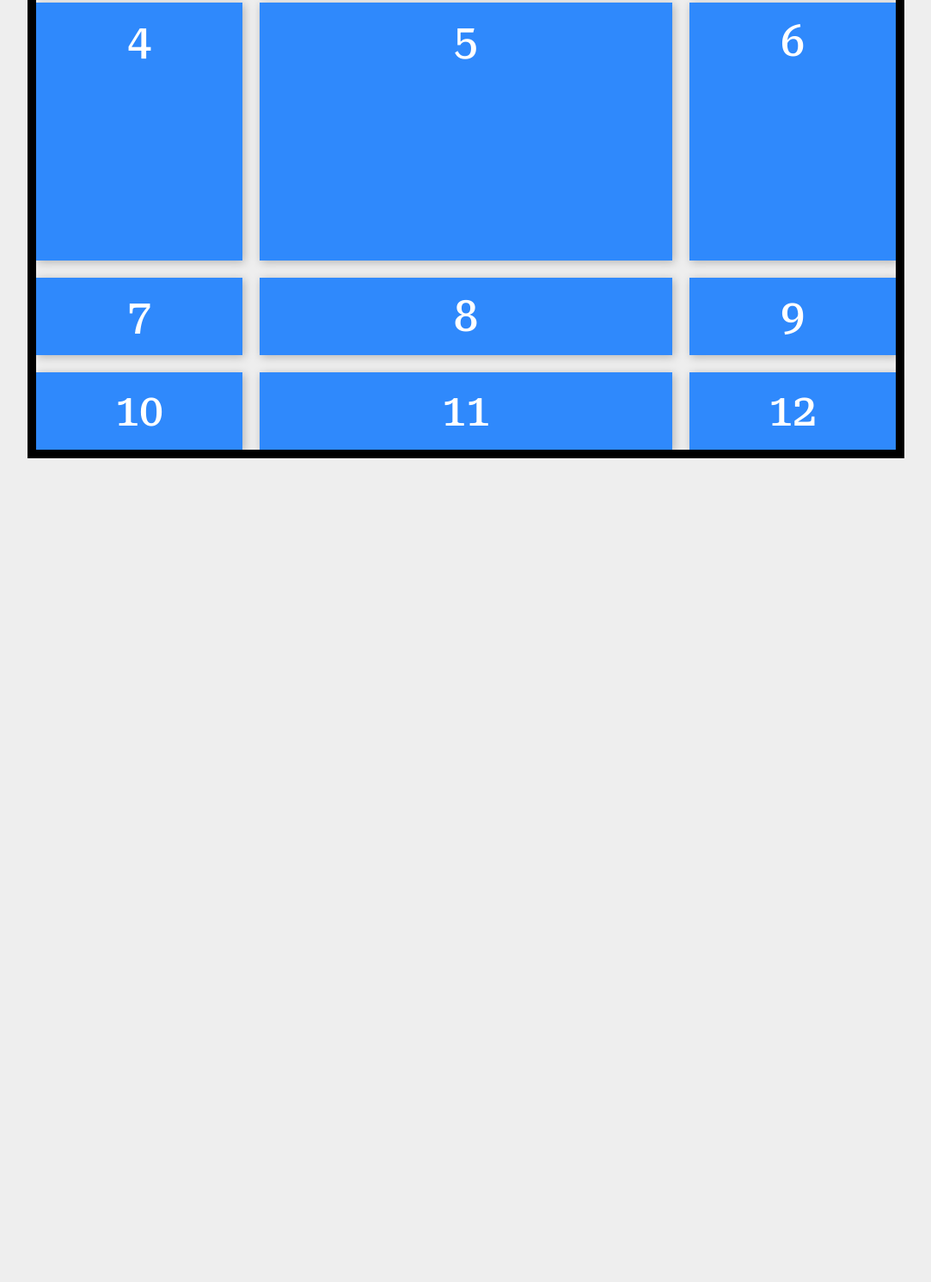
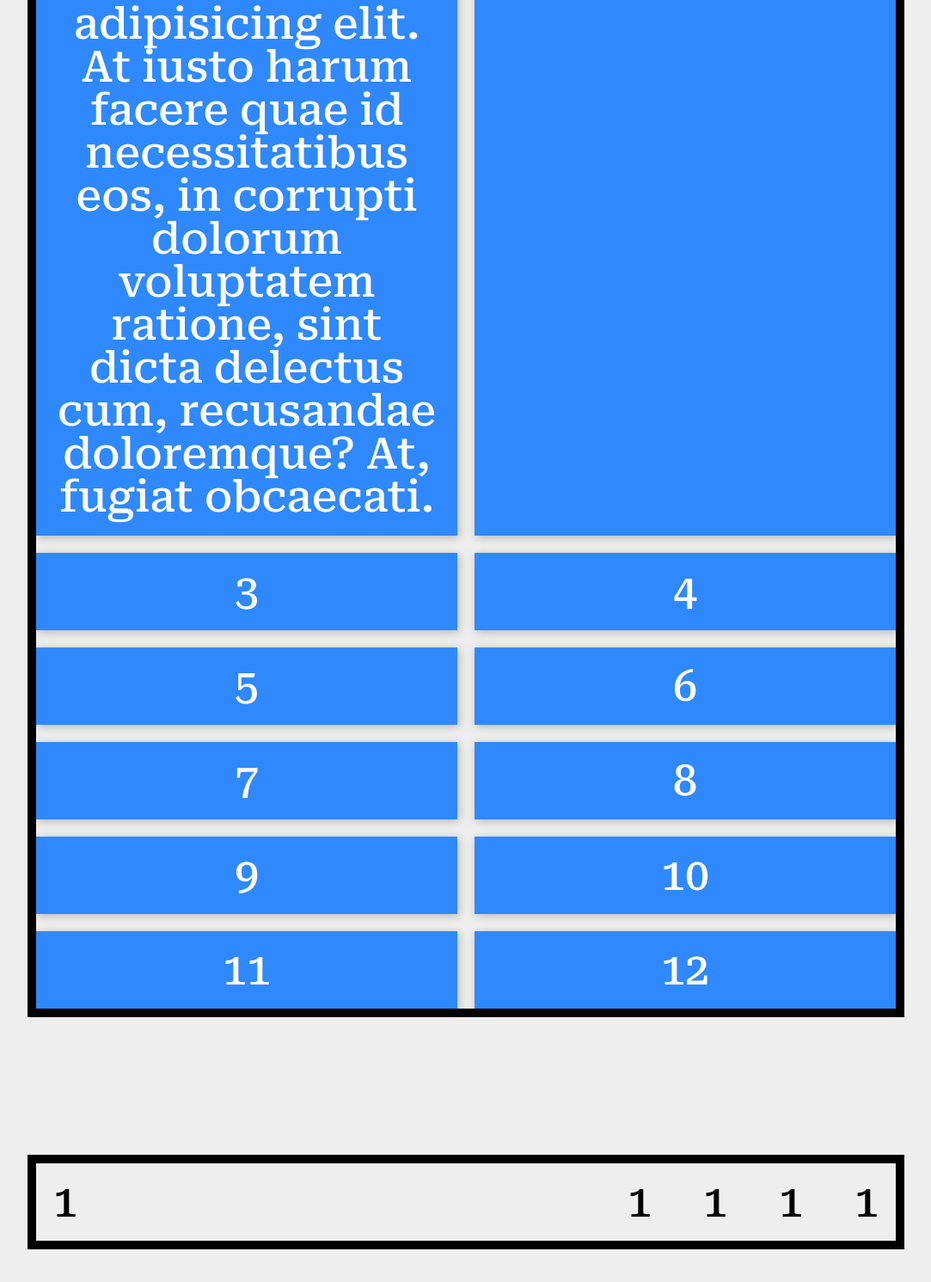
Before and after one commit to Bandu19/Curso_CSS_GRID, a website built with webpack: page src/index.html in a window 1280 px wide. Shown: the part 275-1766 px from the top of the page at 86% size, without its empty margins (98-1181 px from the left). Before the commit the page ends 808 px from the top, so only its background shows below. Built offline with nearby package versions, Linux system fonts and the light colour scheme.

Commit message:
CSS GRID 2

```diff
--- /dev/null
+++ b/src/css/minmax.css
@@ -0,0 +1,16 @@
+.content {
+  display: grid;
+  gap: 20px; /*Mover cuadros*/
+  /*FUNCION minmax(el inicio, maximo)*/
+  /* grid-template-columns: minmax(300px, 1fr) 1fr; */
+  grid-template-columns: minmax(300px, 1fr) 1fr;
+
+  grid-template-rows: minmax(100px, auto) 1fr;
+}
+
+.content2 {
+  display: grid;
+  gap: 20px;
+
+  grid-template-columns: minmax(100px, 1000px) 1fr 1fr 1fr 1fr;
+}
--- a/src/index.html
+++ b/src/index.html
@@ -12,17 +12,22 @@
     />
     <!--TENGO QUE QUITARLO DESPUES-->
     <link rel="stylesheet" href="./styles.css" />
-    <link rel="stylesheet" href="../src/css/grid.css" />
-    <title>CSS Grid</title>
+    <link rel="stylesheet" href="../src/css/minmax.css" />
+    <title>CSS Grid - minmax()</title>
   </head>
 
   <body>
     <div class="header">
-      <p>CSS Grid</p>
+      <p>CSS Grid - minmax()</p>
     </div>
 
     <div class="content">
-      <div>1</div>
+      <div>
+        Lorem ipsum dolor, sit amet consectetur adipisicing elit. At iusto harum
+        facere quae id necessitatibus eos, in corrupti dolorum voluptatem
+        ratione, sint dicta delectus cum, recusandae doloremque? At, fugiat
+        obcaecati.
+      </div>
       <div>2</div>
       <div>3</div>
       <div>4</div>
@@ -35,5 +40,13 @@
       <div>11</div>
       <div>12</div>
     </div>
+
+    <div class="content2">
+      <div class="imagen">1</div>
+      <div>1</div>
+      <div>1</div>
+      <div>1</div>
+      <div>1</div>
+    </div>
   </body>
 </html>
--- a/src/styles.css
+++ b/src/styles.css
@@ -32,3 +32,22 @@ body {
   background: #2f89fc;
   box-shadow: 2px 2px 10px rgb(0, 0, 0, 0.25);
 }
+.content2 {
+  width: 90%;
+  max-width: 1000px;
+  border: 10px solid #000;
+  margin: 10rem auto;
+  font-size: 50px;
+  line-height: 50px;
+  text-align: center;
+}
+
+.content2 > div {
+  display: block;
+  padding: 20px;
+  color: #000;
+}
+
+.imagen {
+  text-align: left;
+}
```
